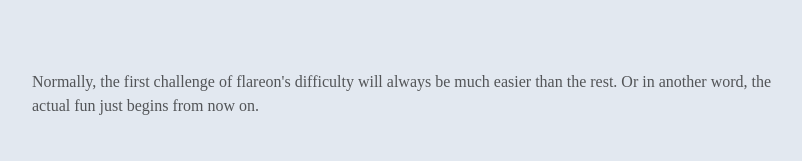
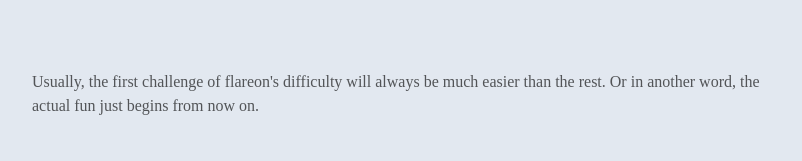
Before and after one commit to 0ji54n/0ji54n.github.io, a React (Create React App) app: page /works/flareon9/02 in a window 1280 px wide. Shown: the part 562-723 px from the top of the page, without its empty margins (224-1026 px from the left). Built offline with nearby package versions, Linux system fonts and the light colour scheme; a web font is replaced by a local one.

Commit message:
grammar fixing

```diff
--- a/src/main/pixelpoker.js
+++ b/src/main/pixelpoker.js
@@ -51,7 +51,7 @@ const Content = () =>{
             we play another game? </Code>
             <Text fontFamily="Hack"
             color={useColorModeValue('blackAlpha.700','white')}>
-            Normally, the first challenge of flareon's difficulty will always be much easier than the rest. Or in another word, the actual fun just begins from now on.</Text>
+            Usually, the first challenge of flareon's difficulty will always be much easier than the rest. Or in another word, the actual fun just begins from now on.</Text>
             <Text fontFamily="Hack"
             color={useColorModeValue('blackAlpha.700','white')} marginTop="10">
             <Highlight query="flare" styles={{color:"green.400"}}>
```
